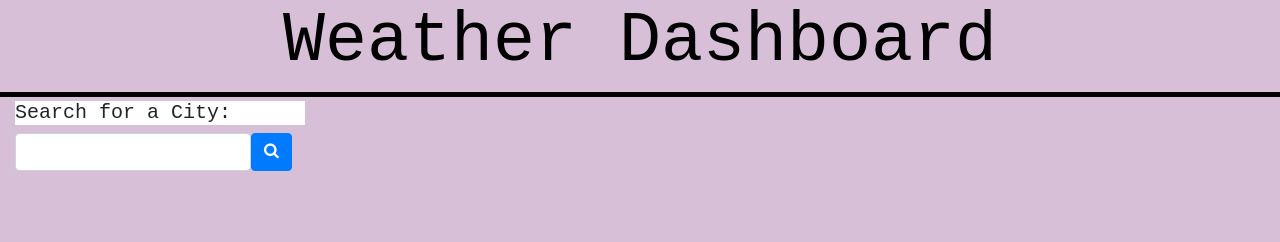
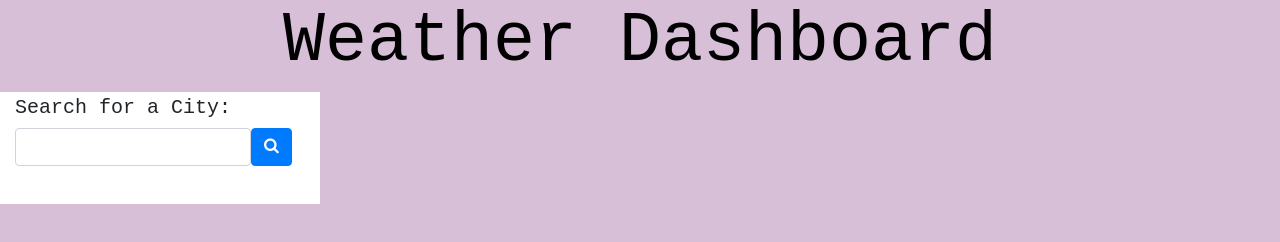
Before and after one commit to nr830411/WeatherDash, a plain HTML site: page index.html in a window 1280 px wide. Drawn offline with nearby package versions, Linux system fonts and the light colour scheme.

Commit message:
(css touch up)

```diff
--- a/assets/styles.css
+++ b/assets/styles.css
@@ -11,7 +11,7 @@ header {
     text-align: center;
     color: black;
     border-radius: 0;
-    border-bottom: 5px solid black;
+    border-bottom: 5px solid, thistle;
   }
 
 h1 {
@@ -20,7 +20,7 @@ h1 {
 
 }
 
-h5 {
+aside {
 
     background-color: white;
 
@@ -34,5 +34,5 @@ h5 {
 
 #today {
 
-    padding: 20px;
+    padding: 40px;
 }
```
